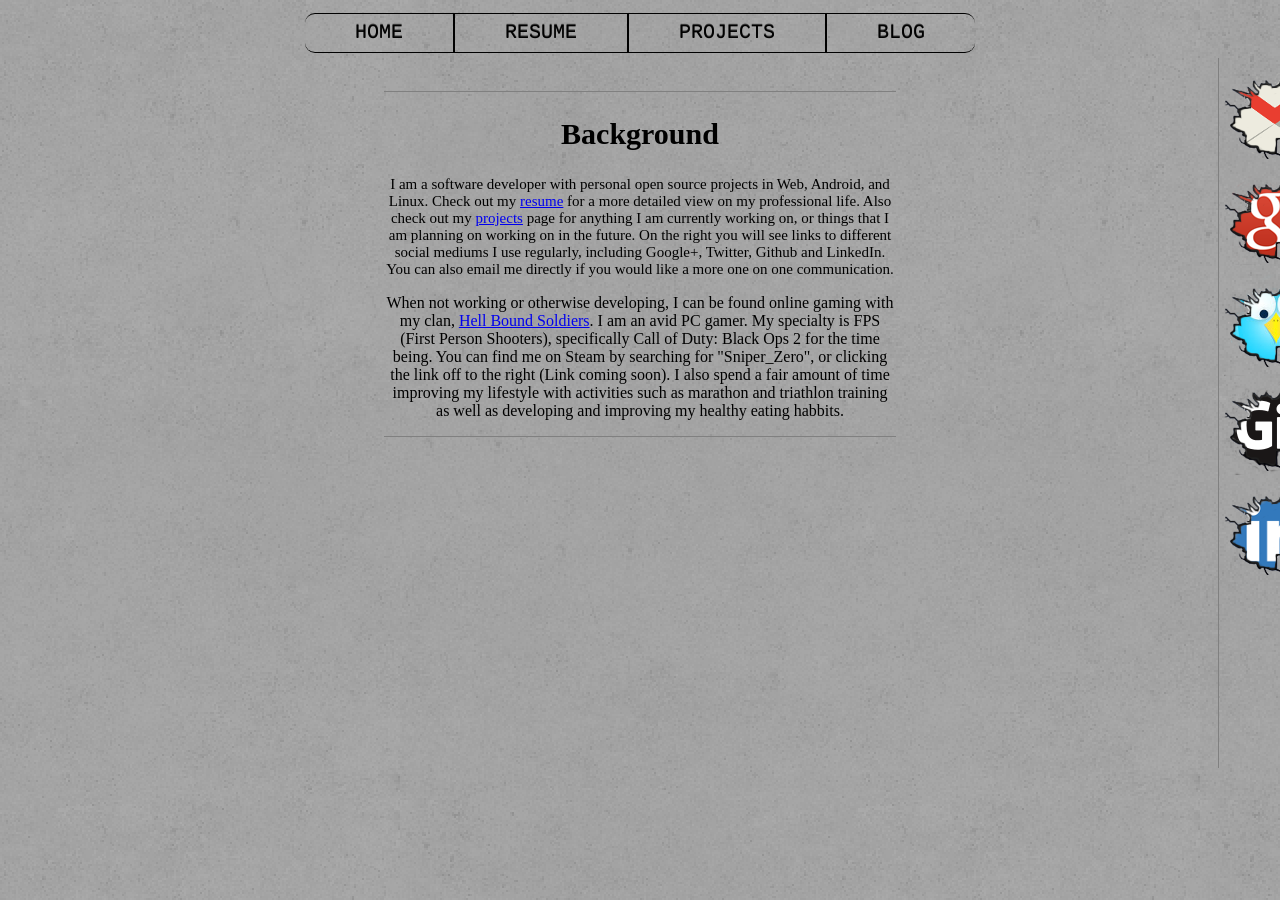
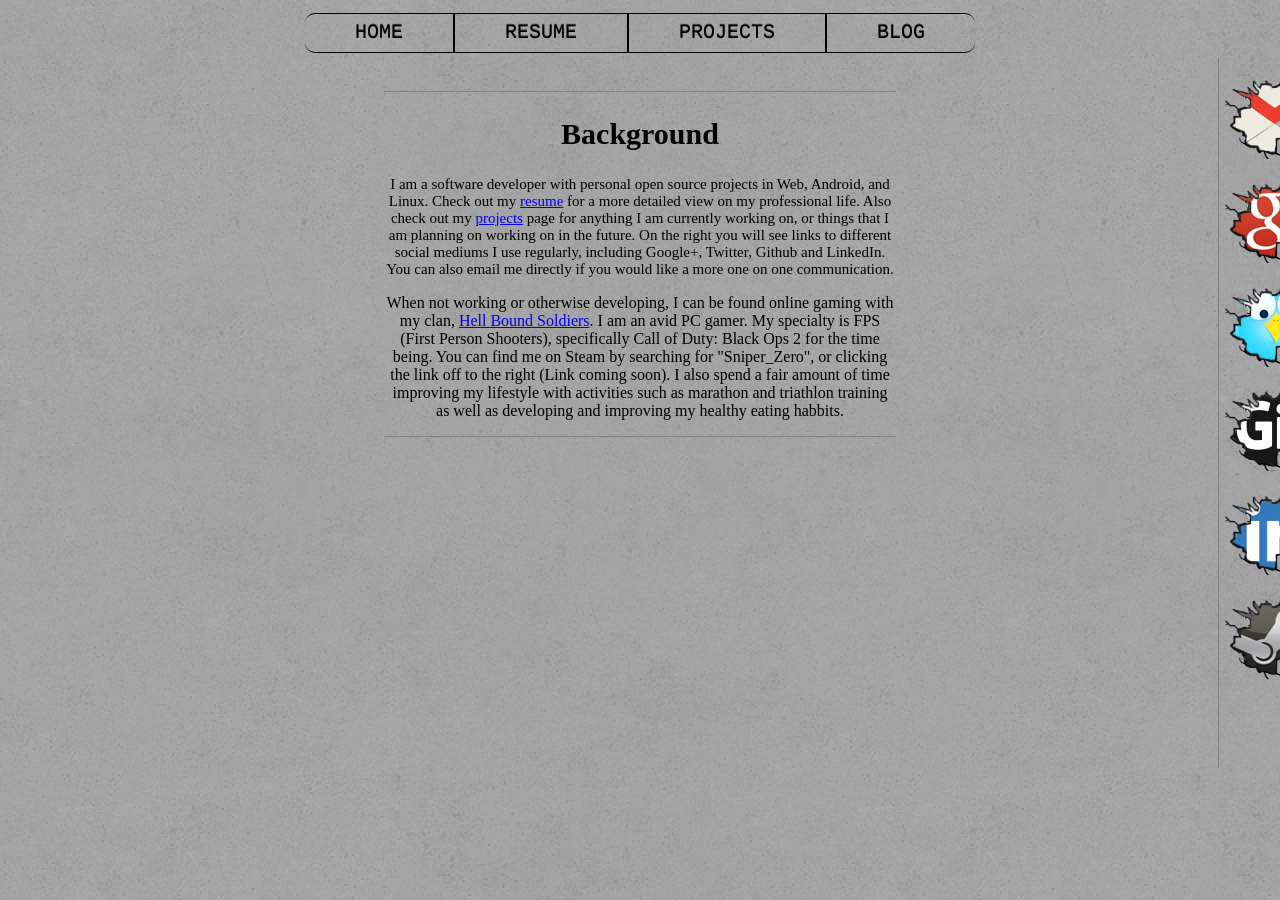
Before and after one commit to mathomastech/mathomastech.github.io, a Jekyll site: the page built from index.html, in a window 1280 px wide. Built offline with Jekyll 4.4.1, drawn with Linux system fonts in a browser that asks for light colours.

Commit message:
Added steam icon to social navigation.

```diff
--- a/_layouts/default.html
+++ b/_layouts/default.html
@@ -46,6 +46,10 @@
                             <a href="http://www.linkedin.com/in/mathomastech" target="_blank">
                             <img src="/icons/linkedincracked.png" alt="LinkedIn" title="LinkedIn"/></a>
                         </li>
+                        <li>
+                            <a href="http://steamcommunity.com/id/Sniper_Zero/" target="_blank">
+                            <img src="/icons/SteamCracked.png" alt="Steam" title="Steam"/></a>
+                        </li>
                     </aside>
                 </div>
             </div> <!-- /container -->
```
Also changed, not shown: icons/SteamCracked.png (added).
